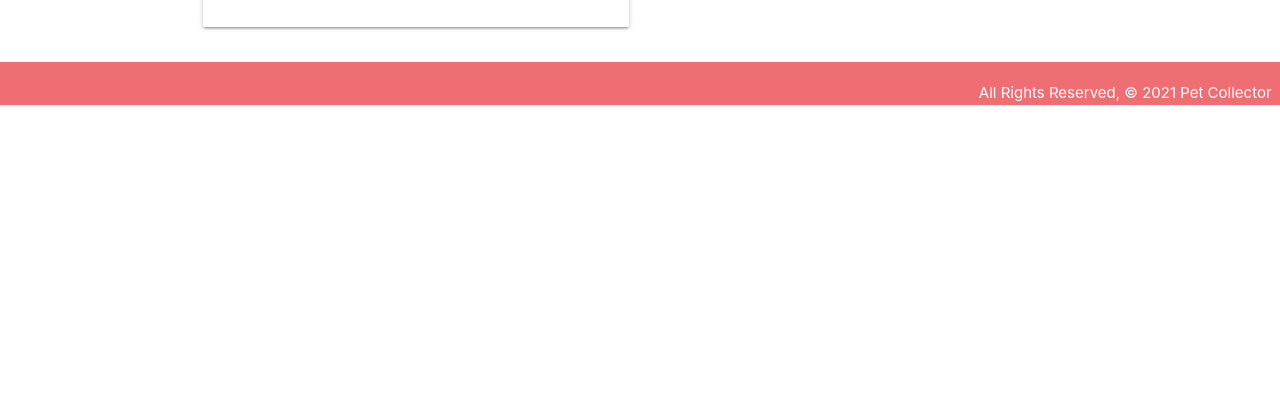
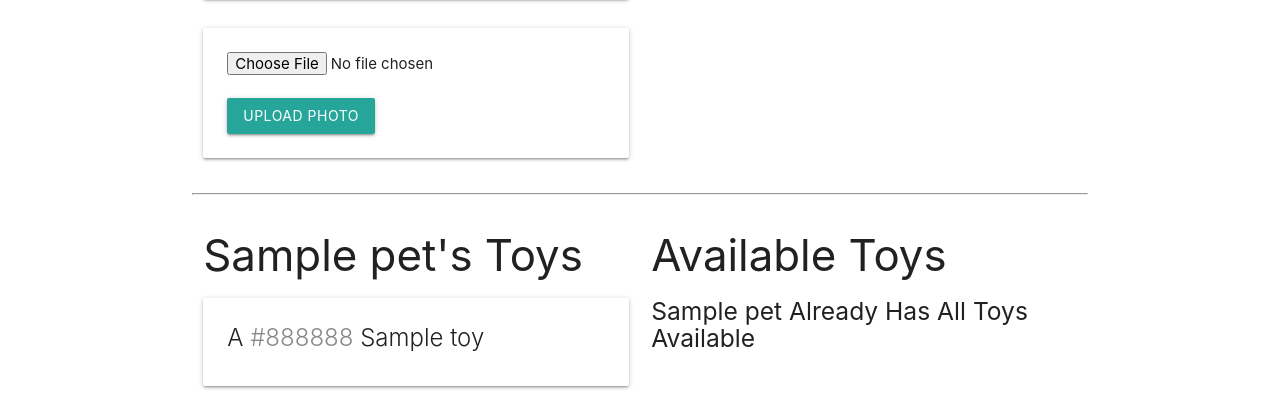
Before and after one commit to AbinMuds/Pet-Collector, a Django app: page /pets/1/ in a window 1280 px wide. Shown: the part 832-1252 px from the top of the page. Before the commit the page ends 937 px from the top, so only its background shows below. Run offline with Django 3.2, Linux system fonts and the light colour scheme; a user stored in the database is signed in; tables that the repository leaves empty hold one stand-in row (values such as "Sample post").

Commit message:
Adds Photo model and ability to upload using aws service

```diff
--- a/petcollector_project/main_app/admin.py
+++ b/petcollector_project/main_app/admin.py
@@ -1,7 +1,8 @@
 from django.contrib import admin
-from .models import Pet, Feeding, Toy
+from .models import Pet, Feeding, Toy, Photo
 # Register your models here.
 
 admin.site.register(Pet)
 admin.site.register(Feeding)
 admin.site.register(Toy)
+admin.site.register(Photo)
--- a/petcollector_project/main_app/models.py
+++ b/petcollector_project/main_app/models.py
@@ -53,3 +53,10 @@
     # change the default sort
     class Meta:
         ordering = ['-date']
+
+class Photo(models.Model):
+    url = models.CharField(max_length=200)
+    pet = models.ForeignKey(Pet, on_delete=models.CASCADE)
+
+    def __str__(self):
+        return f"Photo for pet_id: {self.pet_id} @{self.url}"
--- a/petcollector_project/main_app/templates/pets/detail.html
+++ b/petcollector_project/main_app/templates/pets/detail.html
@@ -23,6 +23,18 @@
                     </form>
                 </div>
             </div>
+            {% for photo in pet.photo_set.all %}
+            <img class="responsive-img card-panel" src="{{photo.url}}">
+            {% empty %}
+            <div class="card-panel teal-text center-align">No Photos Uploaded</div>
+            {% endfor %}
+
+            <form action="{% url 'add_photo' pet.id %}" enctype="multipart/form-data" method="POST" class="card-panel">
+                {% csrf_token %}
+                <input type="file" name="photo-file">
+                <br><br>
+                <input type="submit" class="btn" value="Upload Photo">
+            </form>
         </div>
         <div class="col s6">
             <form method="post" action="{% url 'add_feeding' pet.id %}">
@@ -60,7 +72,7 @@
                     <div class="card">
                         <div class="card-content">
                             <span class="card-title">
-                                A <span style="color: {{toy.color}}">{{ toy.color }}</span> {{ toy.name }}
+                                A <span style="color: {{ toy.color }}">{{ toy.color }}</span> {{ toy.name }}
                             </span>
                         </div>
                     </div>
--- a/petcollector_project/main_app/urls.py
+++ b/petcollector_project/main_app/urls.py
@@ -13,5 +13,6 @@
     path('pets/new/', views.pets_new, name="new"),
     path('pets/<int:pet_id>/edit/', views.pets_edit, name="edit"),
     path('pets/<int:pet_id>/delete/', views.pets_delete, name="delete"),
+    path('pets/<int:pet_id>/add_photo/', views.add_photo, name='add_photo'),
     path('accounts/signup/', views.signup, name='signup'),
 ]
--- a/petcollector_project/main_app/views.py
+++ b/petcollector_project/main_app/views.py
@@ -2,8 +2,32 @@
 from django.contrib.auth.forms import UserCreationForm
 from django.contrib.auth.decorators import login_required
 from django.contrib.auth import login
-from .models import Pet, Toy
+import uuid
+import boto3
+from .models import Pet, Toy, Photo
 from .forms import FeedingForm, PetForm
+
+S3_BASE_URL = 'https://s3-ap-southeast-1.amazonaws.com/'
+BUCKET = 'pet-collector'
+
+def add_photo(request, pet_id):
+    # photo-file will be the "name" attribute on the <input type="file">
+    photo_file = request.FILES.get('photo-file', None)
+    if photo_file:
+        s3 = boto3.client('s3')
+        # need a unique "key" for S3 / needs image file extension too
+        key = uuid.uuid4().hex[:6] + photo_file.name[photo_file.name.rfind('.'):]
+        # just in case something goes wrong
+        try:
+            s3.upload_fileobj(photo_file, BUCKET, key)
+            # build the full url string
+            url = f"{S3_BASE_URL}{BUCKET}/{key}"
+            # we can assign to pet_id or pet (if you have a pet object)
+            photo = Photo(url=url, pet_id=pet_id)
+            photo.save()
+        except:
+            print('An error occurred uploading file to S3')
+    return redirect('detail', pet_id=pet_id)
 
 def home(request):
     return render(request, 'home.html')
@@ -23,9 +47,9 @@
     # create a instance of the petform filled with submitted values or nothing
     pet_form = PetForm(request.POST or None)
     if request.POST and pet_form.is_valid:
-        new_cat = pet_form.save(commit=False)
-        new_cat.user = request.user
-        new_cat.save()
+        new_pet = pet_form.save(commit=False)
+        new_pet.user = request.user
+        new_pet.save()
         return redirect('index')
     else:
         return render(request, "pets/new.html", {"pet_form" : pet_form})
```
Also changed, not shown: petcollector_project/main_app/migrations/0007_photo.py (added).
